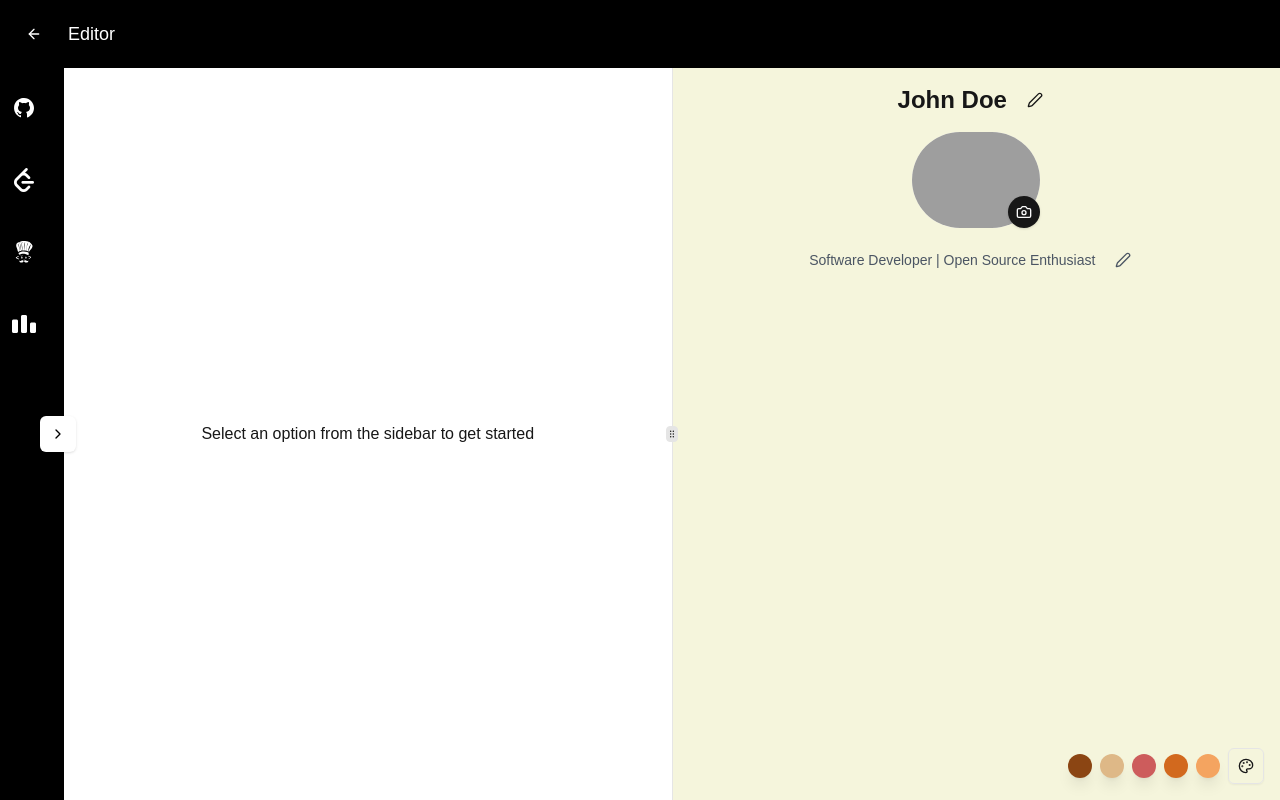
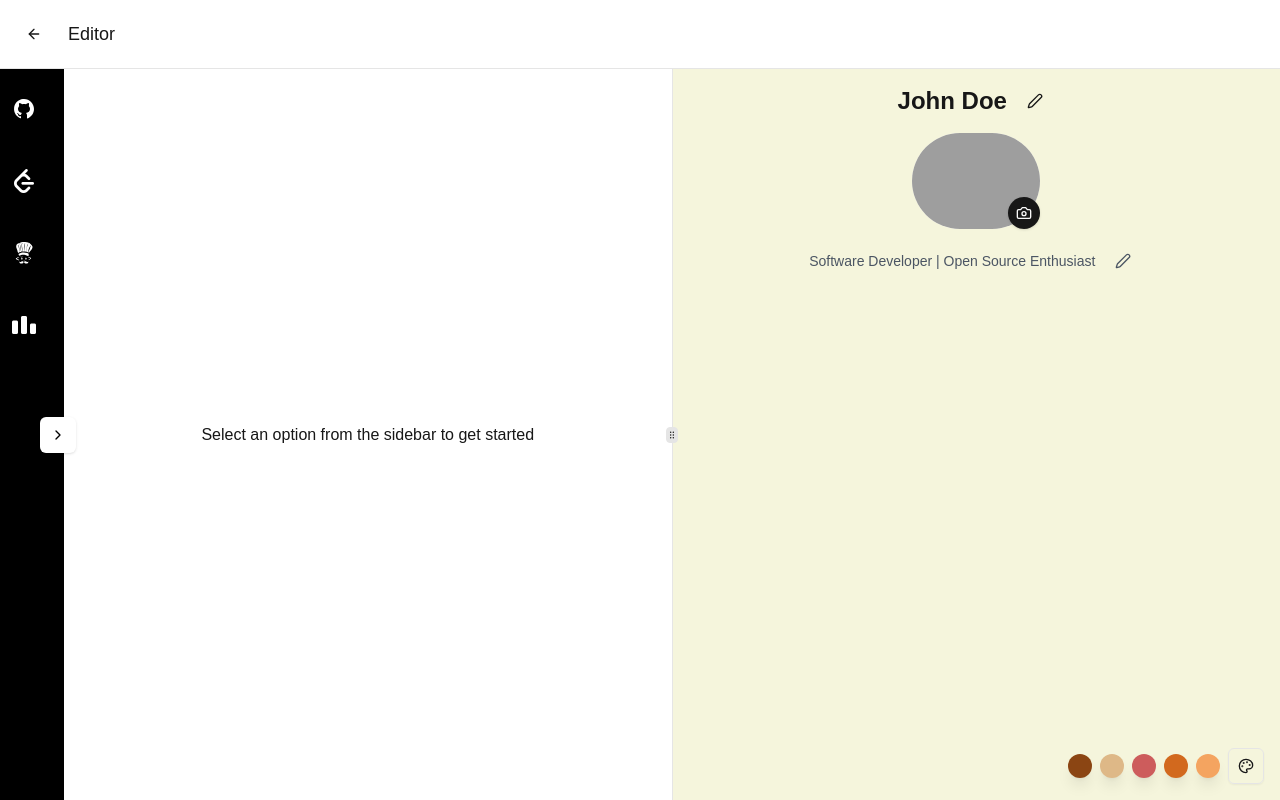
Before and after one commit to mayur-samrutwar/hyre-badge, a Next.js app: page /test in a window 1280 px wide. Built offline with nearby package versions, Linux system fonts and the light colour scheme; grey boxes are pictures that could not be loaded.

Commit message:
update: change colour of editor top bar

```diff
--- a/components/Editor.js
+++ b/components/Editor.js
@@ -79,11 +79,11 @@ export default function Editor() {
   return (
     <div className="h-screen w-full flex flex-col">
       {/* Top Bar */}
-      <div className="bg-black p-4 flex items-center">
+      <div className="bg-white p-4 flex items-center border-b">
         <Button variant="ghost" size="icon" className="hover:text-black">
-          <ArrowLeft className="h-6 w-6 text-white" />
+          <ArrowLeft className="h-6 w-6 text-" />
         </Button>
-        <h1 className="text-lg ml-4 text-white">Editor</h1>
+        <h1 className="text-lg ml-4 text-">Editor</h1>
       </div>
 
       <div className="flex-grow flex">
```
